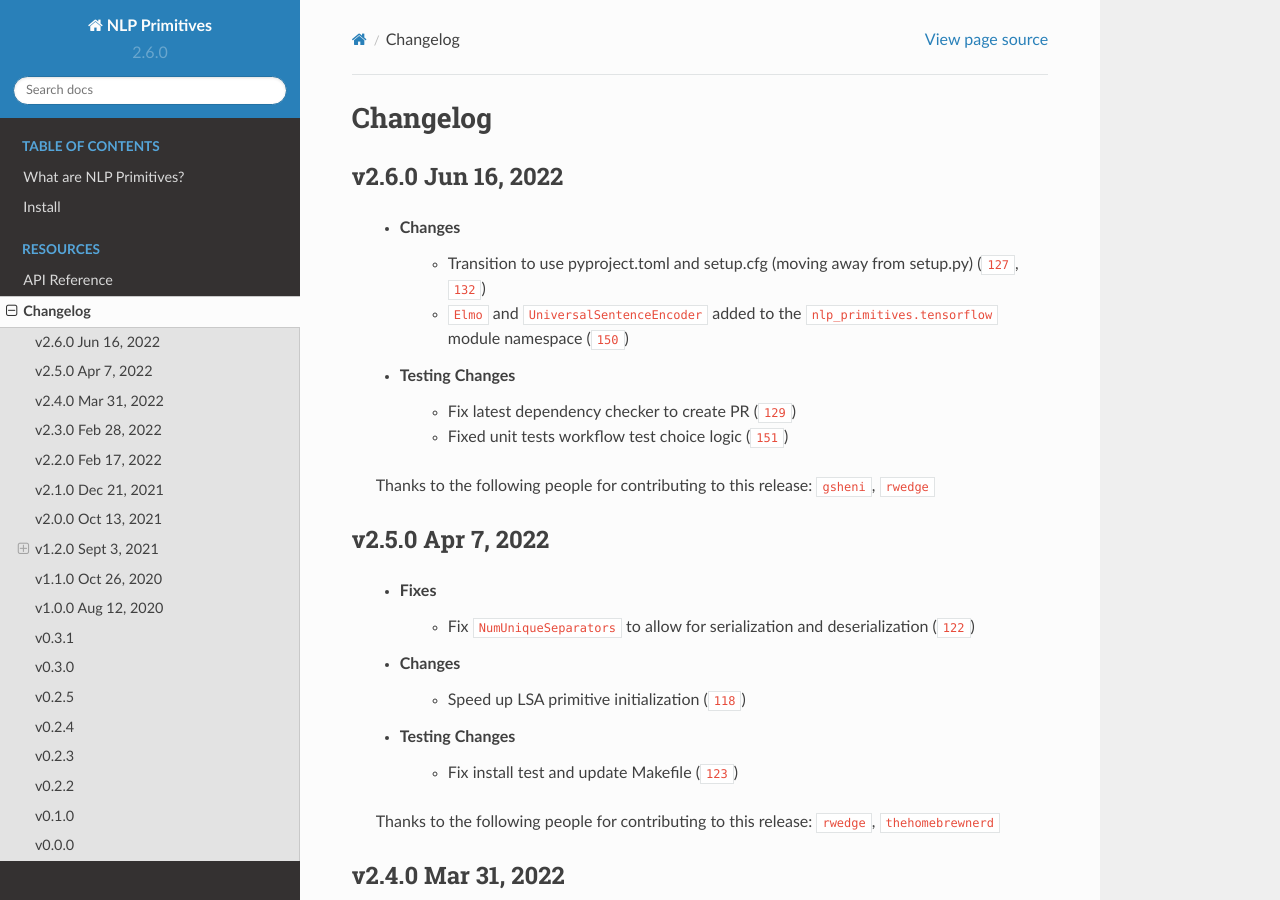
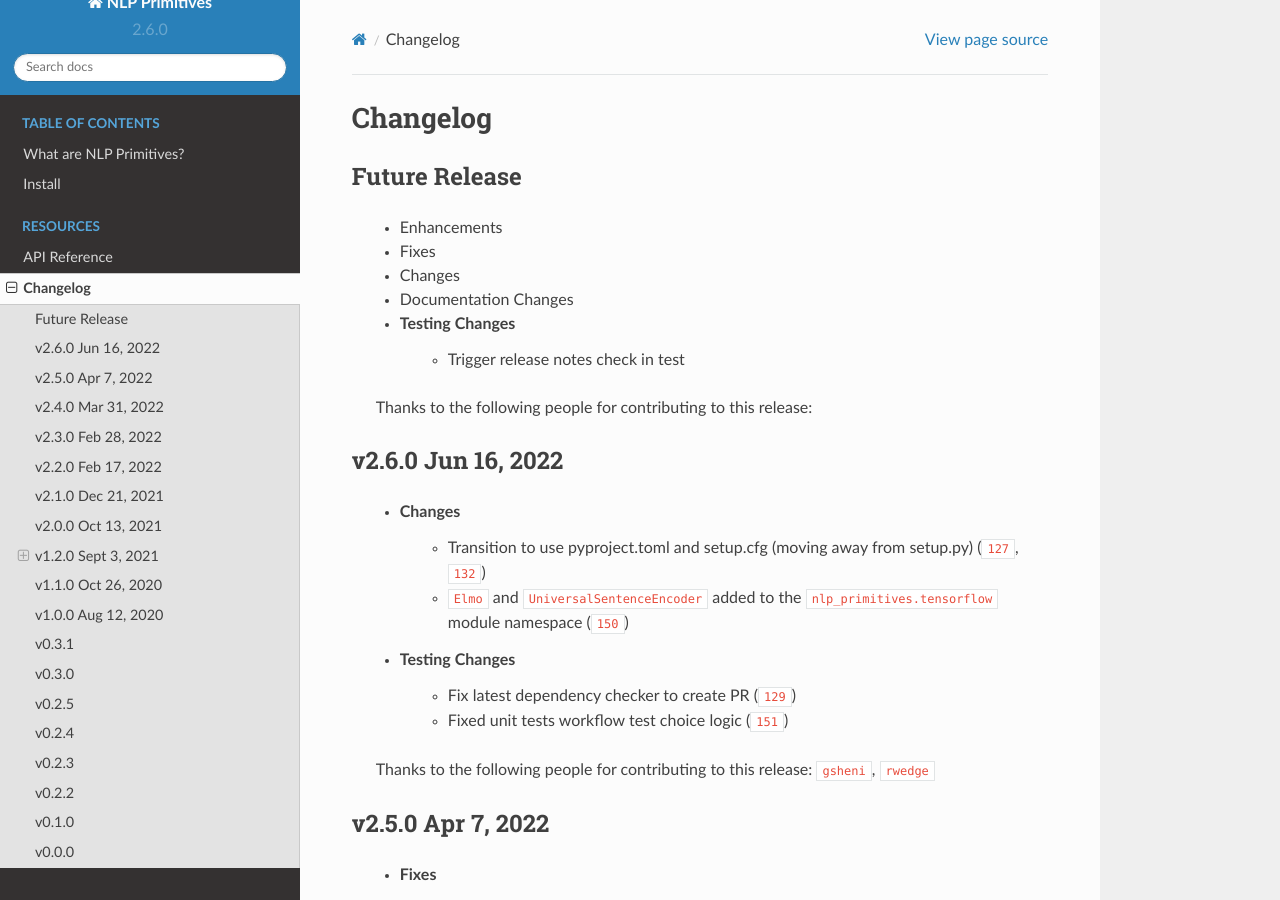
Before and after one commit to alteryx/nlp_primitives, a Sphinx documentation site: the page built from docs/source/changelog.rst, in a window 1280 px wide and 900 px high. Built offline with Sphinx 7.4.7 and the Read the Docs theme 2.0.0, drawn with Linux system fonts in a browser that asks for light colours; cross-references to code outside the pages are shown as plain code.

Commit message:
update changelog

```diff
--- a/docs/source/changelog.rst
+++ b/docs/source/changelog.rst
@@ -2,15 +2,16 @@
 Changelog
 =========
 
-.. Future Release
-  ==============
+Future Release
+==============
     * Enhancements
     * Fixes
     * Changes
     * Documentation Changes
     * Testing Changes
+        * Trigger release notes check in test
 
-.. Thanks to the following people for contributing to this release:
+    Thanks to the following people for contributing to this release:
 
 v2.6.0 Jun 16, 2022
 ===================
```
